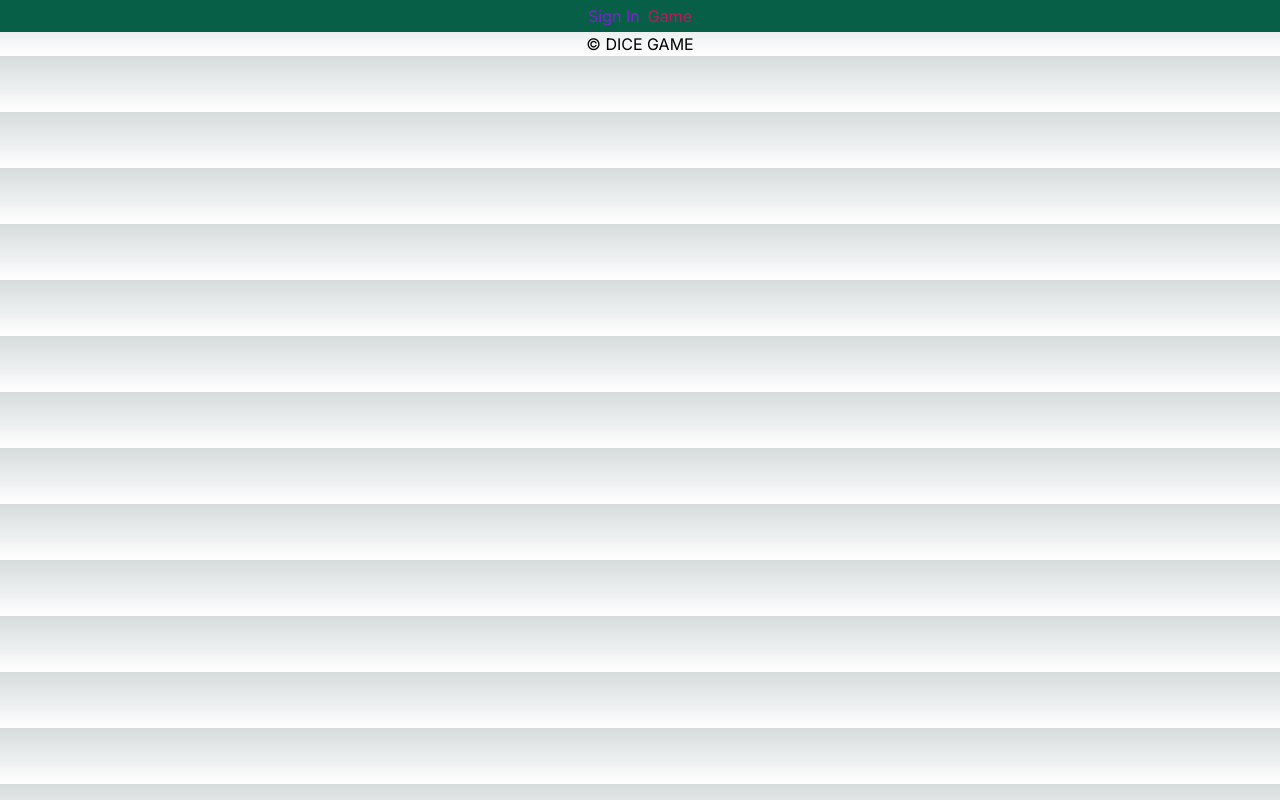
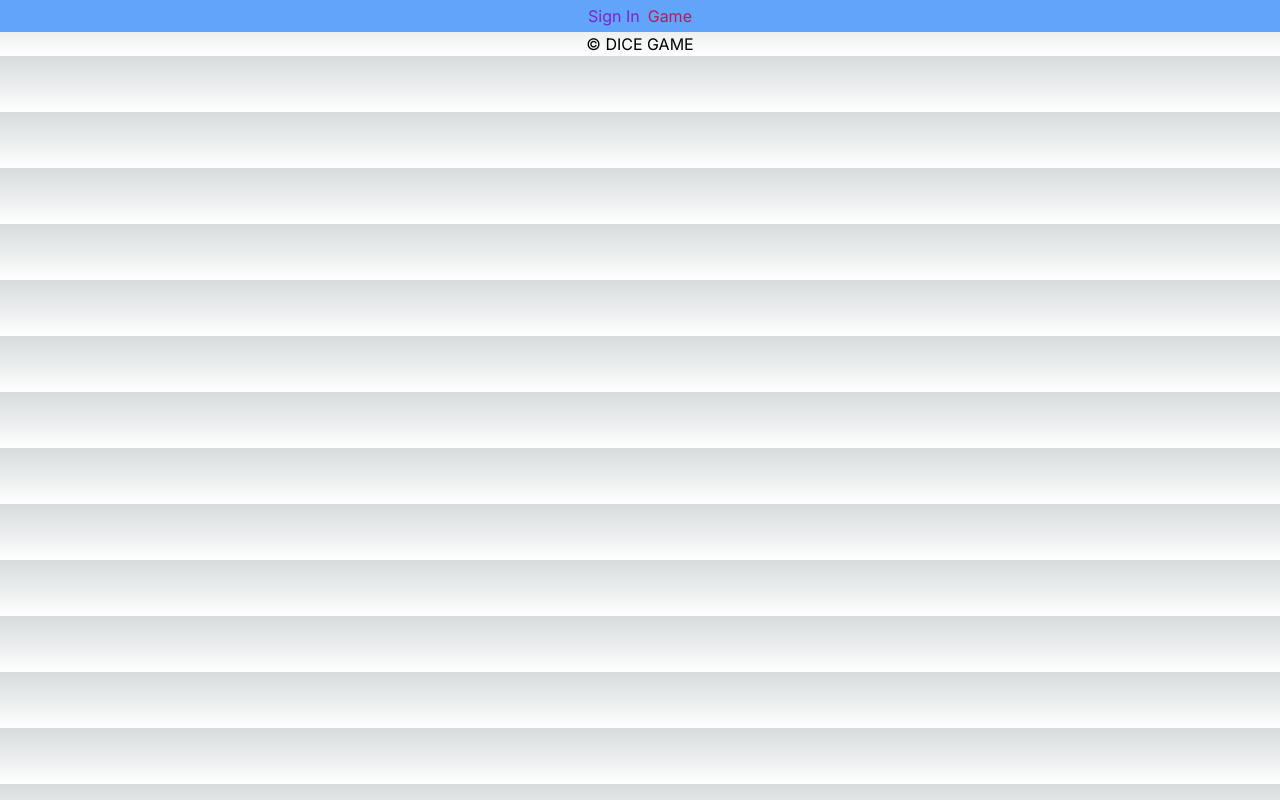
Before and after one commit to tlmoody84/dice-game, a Next.js app: page /management in a window 1280 px wide. Built offline with nearby package versions, Linux system fonts and the light colour scheme.

Commit message:
change nav bar color

```diff
--- a/src/app/layout.js
+++ b/src/app/layout.js
@@ -14,7 +14,7 @@ export default function RootLayout({ children }) {
   return (
     <html lang="en">
       <body className={inter.className}>
-        <header className="w-100 bg-emerald-800">
+        <header className="w-100 bg-blue-400">
           <nav className="flex justify-center w-100 ">
             <Link
               className="m-1 text-purple-700 hover:text-pink-700"
```
